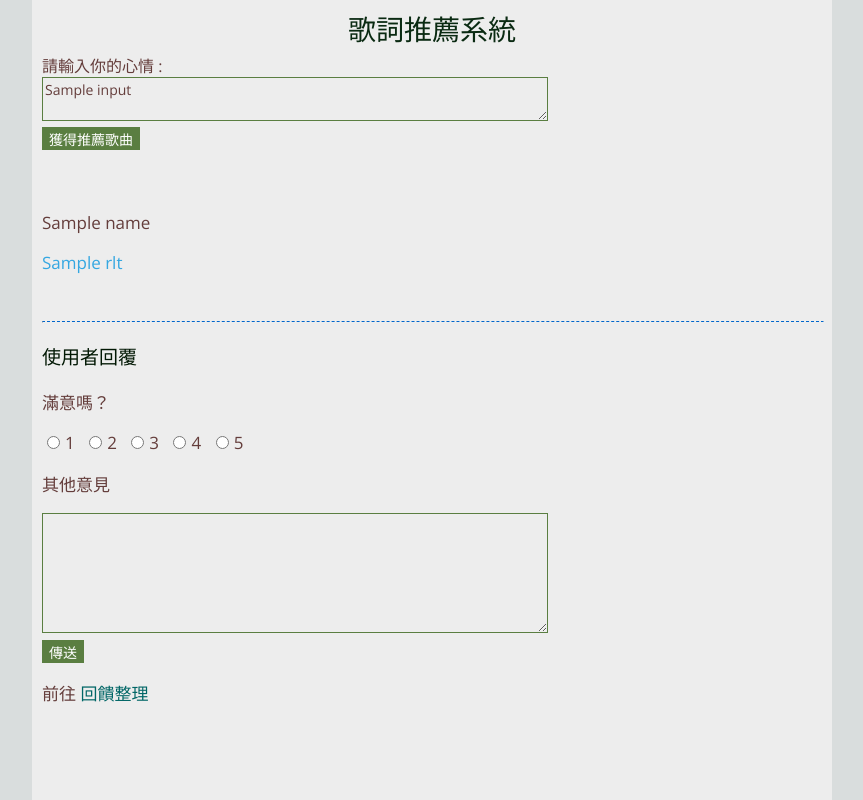
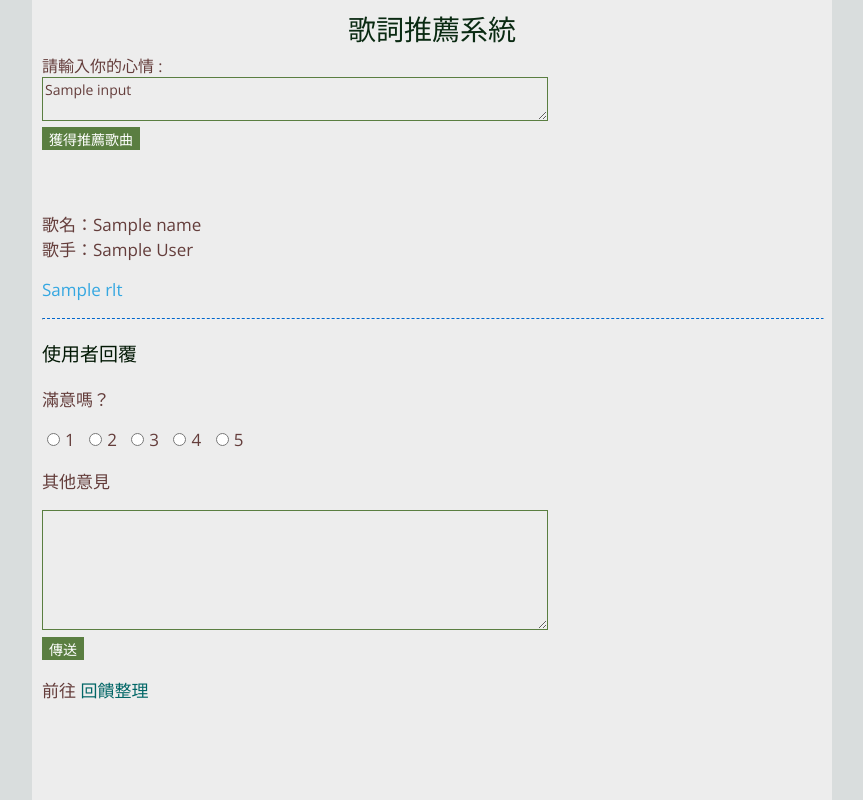
Before and after one commit to sheauni/lyrics-kryptonite, a Django app: template project2/templates/test.html in a window 1280 px wide. Shown: the whole page, without its empty margins (208-1071 px from the left). Run offline with Django 3.2, Linux system fonts and the light colour scheme; the template is opened without the code that fills it: most values are stand-ins (such as "Sample title", 1, 10 or a date in 2020); parts of the project's set-up code (start-up, migrations or seed data) failed here and were passed over; some libraries are stand-ins or nearby versions.

Commit message:
Update test.html

```diff
--- a/project2/templates/test.html
+++ b/project2/templates/test.html
@@ -2,10 +2,6 @@
 
 <html style="height:100%;">
 <!--
-我只有幫你們改html的部分
-python的code我都先暫時刪掉了
-你們自己寫回來哦！！
-應該是有這幾個，再麻煩你們自己塞回去囉
 -------------------------
 {% load staticfiles %}
 {% csrf_token %}
@@ -13,7 +9,6 @@ python的code我都先暫時刪掉了
 {{ rlt | linebreaksbr }}
 {{ current_time }}
 -------------------------
-
 hadname online 有名線上科技
 -->
 <head>
@@ -27,7 +22,6 @@ hadname online 有名線上科技
     font-family: 'Open Sans','微軟正黑體' ,sans-serif;
     font-weight:500;
 }
-
 body{
     margin:0px;
     box-sizing: border-box;
@@ -36,7 +30,6 @@ body{
     background-color:#D9DDDD;
     overflow-y:hidden;
 }
-
 #wrapper{
     box-sizing: border-box;
     height:100%;
@@ -47,7 +40,6 @@ body{
     background-color:#EDEDED;
     overflow-y:auto;
 }
-
 p,ul,span{
     font-size:17px;
     color:#643D3B;
@@ -65,12 +57,10 @@ a:hover{
     transition-property:color;
     transition-duration:500ms;
 }
-
 hr{
     border-top:1px dashed #06C;
     width:100%;
 }
-
 h1{
     margin:5px;
     line-height:38px;
@@ -81,7 +71,6 @@ h1{
 h3{
     font-size:19px; color:#021804;
 }
-
 input[type="text"]{
     width:100%;
     max-width:250px;
@@ -93,7 +82,6 @@ input[type="text"]{
     color:#643D3B;
     border-radius:0px;
 }
-
 input[type="submit"],button{
     font-size:14px;
     height:23px;
@@ -103,7 +91,6 @@ input[type="submit"],button{
     vertical-align:middle;
     border-radius:0px;
 }
-
 textarea{
     width:100%;
     max-width:500px;
@@ -140,9 +127,8 @@ textarea{
        <input type="submit" name="SB" value="獲得推薦歌曲">
    </form>
    <br><br>
-   <p style="color:##35A7E1;">{{ name }}</p>
+   <p style="color:##35A7E1;">歌名：{{ name }} <br> 歌手：{{ author }}</p>
    <p id="lyrics" style=" color:#35A7E1; charset=utf-8 "><b>{{ rlt | linebreaksbr }}</b></p>
-   <br>
    <hr>
    <h3>使用者回覆</h3>
    <form id="feedbackForm">
```
